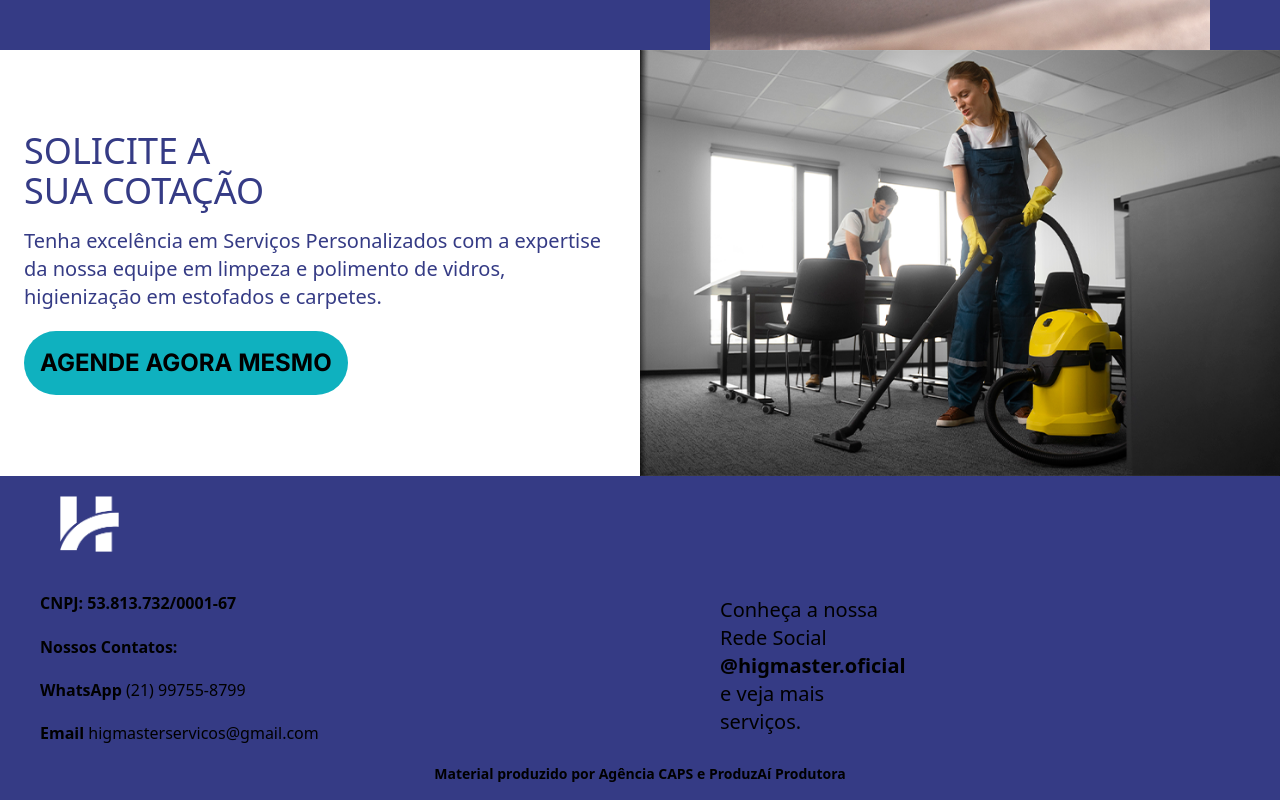
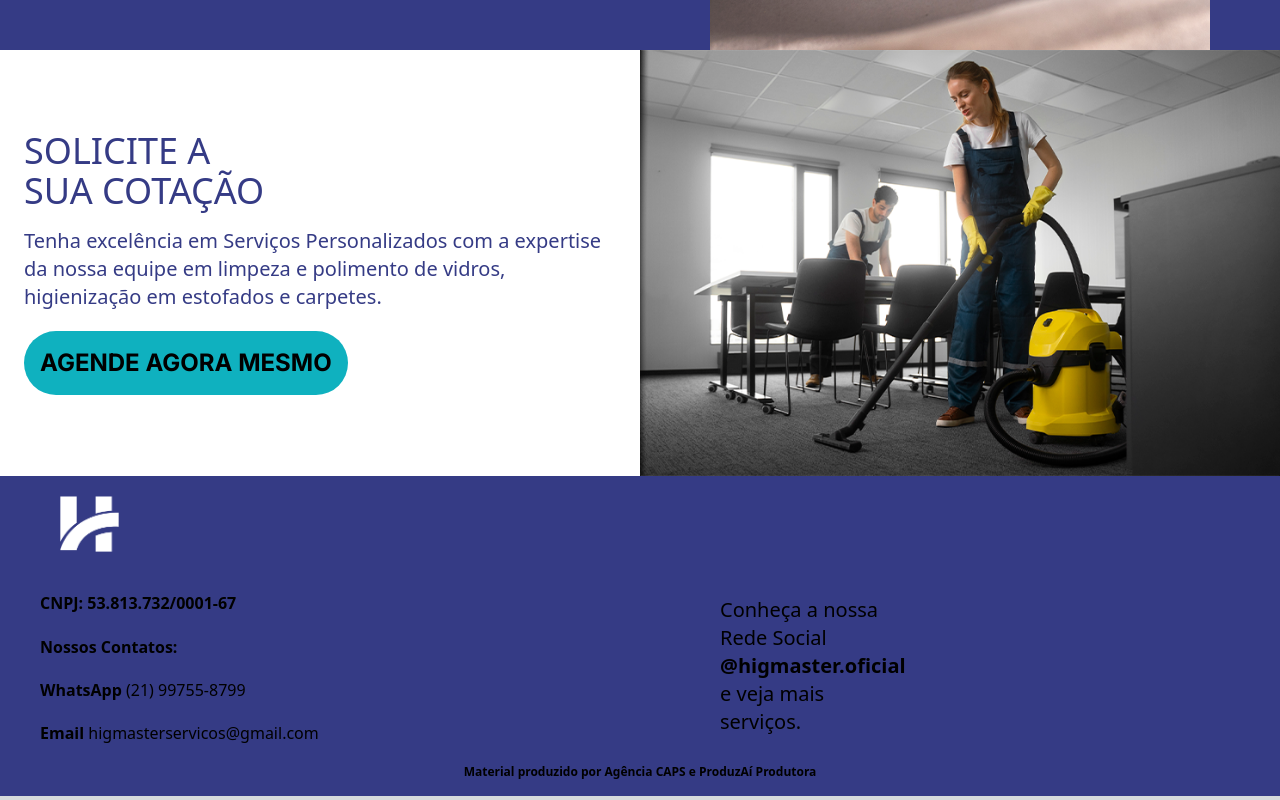
Before and after one commit to pguilhermef/higmaster, a Next.js app: page / in a window 1280 px wide. Shown: the part 1351-2151 px from the top of the page. Built offline with nearby package versions, Linux system fonts and the light colour scheme.

Commit message:
style: Text on footer now is extra small

```diff
--- a/src/app/sections/Footer.js
+++ b/src/app/sections/Footer.js
@@ -33,7 +33,7 @@ function Footer () {
         </div>
       </div>
       <div className="text-center font-semibold font-sans bg-higblue">
-        <p className="text-sm text-nowrap sm:text-md pb-4">Material produzido por Agência CAPS e ProduzAí Produtora</p>
+        <p className="text-xs text-nowrap sm:text-md pb-4">Material produzido por Agência CAPS e ProduzAí Produtora</p>
         {/* <p className="text-sm text-nowrap sm:text-md cursor-pointer"><Link href='https://github.com/pguilhermef'>Desenvolvimento por @pguilhermef</Link></p> */}
       </div>
     </div>
```
